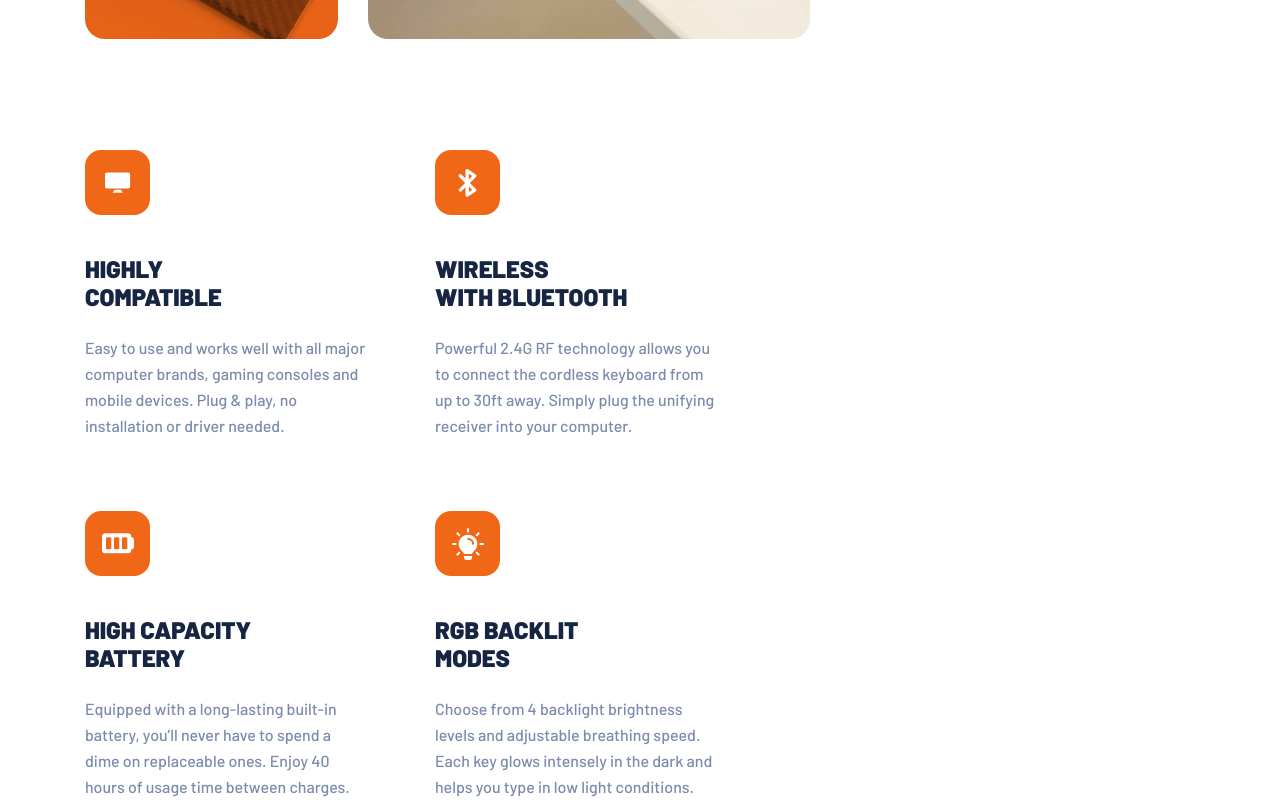
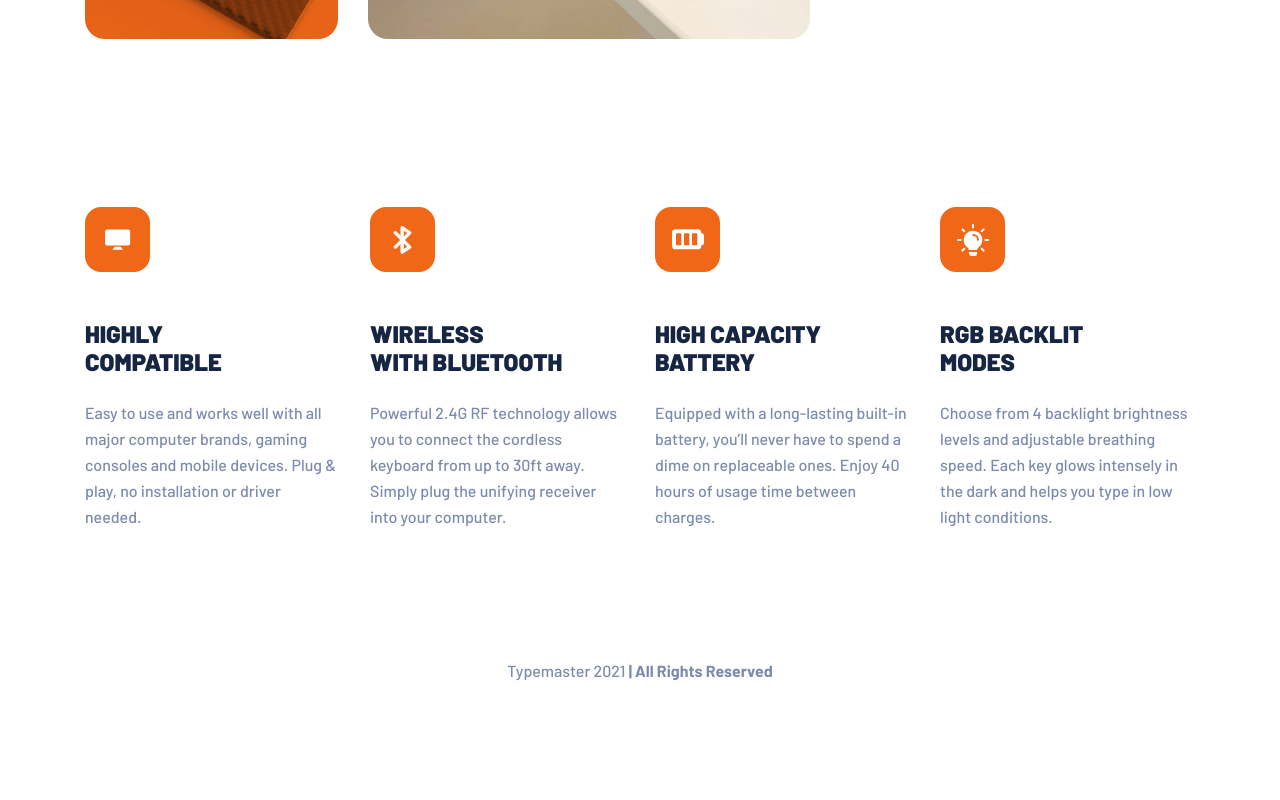
Before and after one commit to vanderms/typemaster-pre-launching-landing-page, a Next.js app: page / in a window 1280 px wide. Shown: the part 1137-1937 px from the top of the page. After the commit the page ends 1860 px from the top, so only its background shows below. Built offline with nearby package versions, Linux system fonts and the light colour scheme.

Commit message:
implement homepage responsive design

```diff
--- a/pages/index.tsx
+++ b/pages/index.tsx
@@ -22,6 +22,7 @@ const Home: NextPage = () => {
         <SectionHero />
         <SectionProduct/>
         <SectionFeatures/>
+        <footer className='footer'><strong>Typemaster 2021</strong> | All Rights Reserved</footer>
       </main>
     </>
   );
--- a/styles/_html.scss
+++ b/styles/_html.scss
@@ -30,7 +30,27 @@ address {
   font-style: normal;
 }
 
-body{
+body {
   max-width: 1560px;
   margin-inline: auto;
 }
+
+.footer {
+  margin-top: 96px;
+  padding-bottom: 50px;
+  font-weight: 700;
+  font-size: 16px;
+  line-height: 26px;
+  color: #7b8bad;
+  text-align: center;
+
+  @include media(tablet){
+    margin-top: 142px;
+  }
+
+  @include media(laptop){
+    margin-top: 128px;
+    padding-bottom: 39px;
+  }
+
+}
--- a/styles/_section-features.scss
+++ b/styles/_section-features.scss
@@ -11,6 +11,13 @@
     grid-template-columns: 281px 281px;
     justify-items: start;
     gap: 72px 69px;
+  }
+
+  @include media(laptop){
+    grid-template-columns: repeat(4, 255px);
+    gap: 0;
+    justify-content: space-between;
+    margin-top: 168px;
   }
 }
 
@@ -46,6 +53,10 @@
       margin-top: 40px;
       text-align: left;
     }
+
+    @include media(laptop){
+      margin-top: 48px;
+    }
   }
 
   .text {
```
Also changed, not shown: 1 other file (tests, documents, lock files or other folders).
